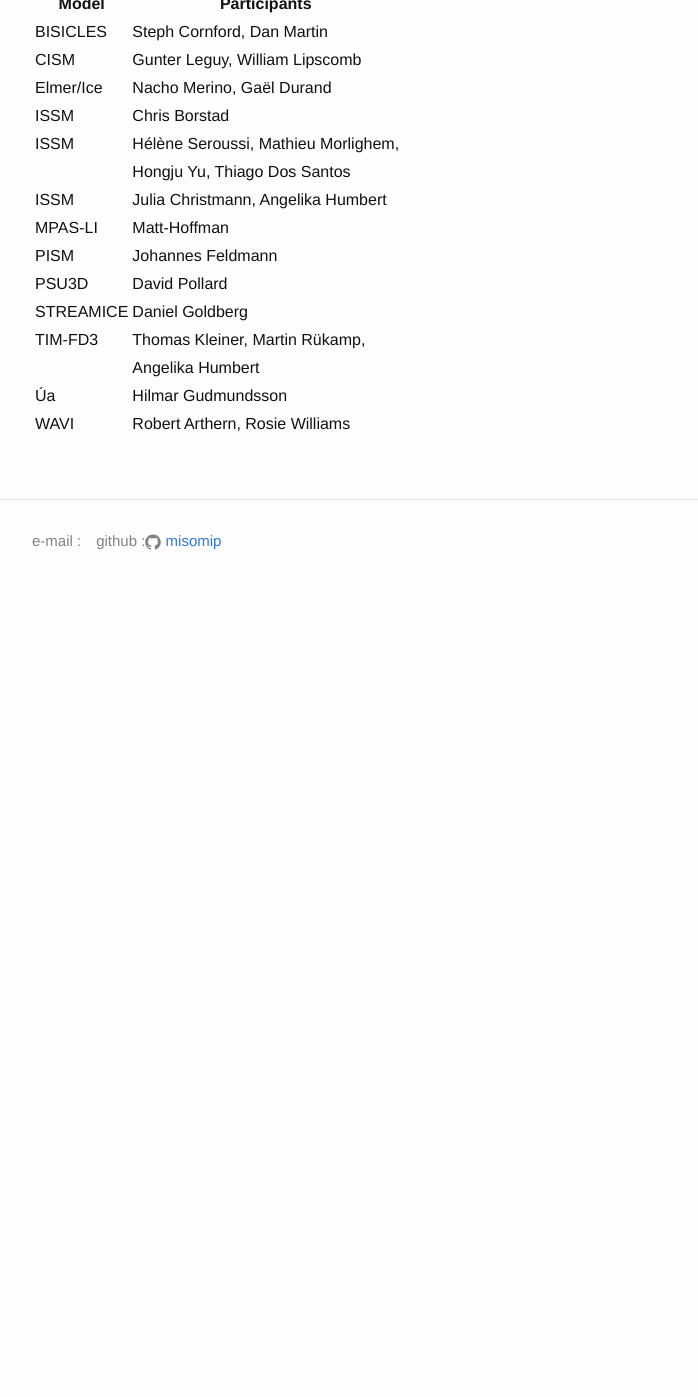
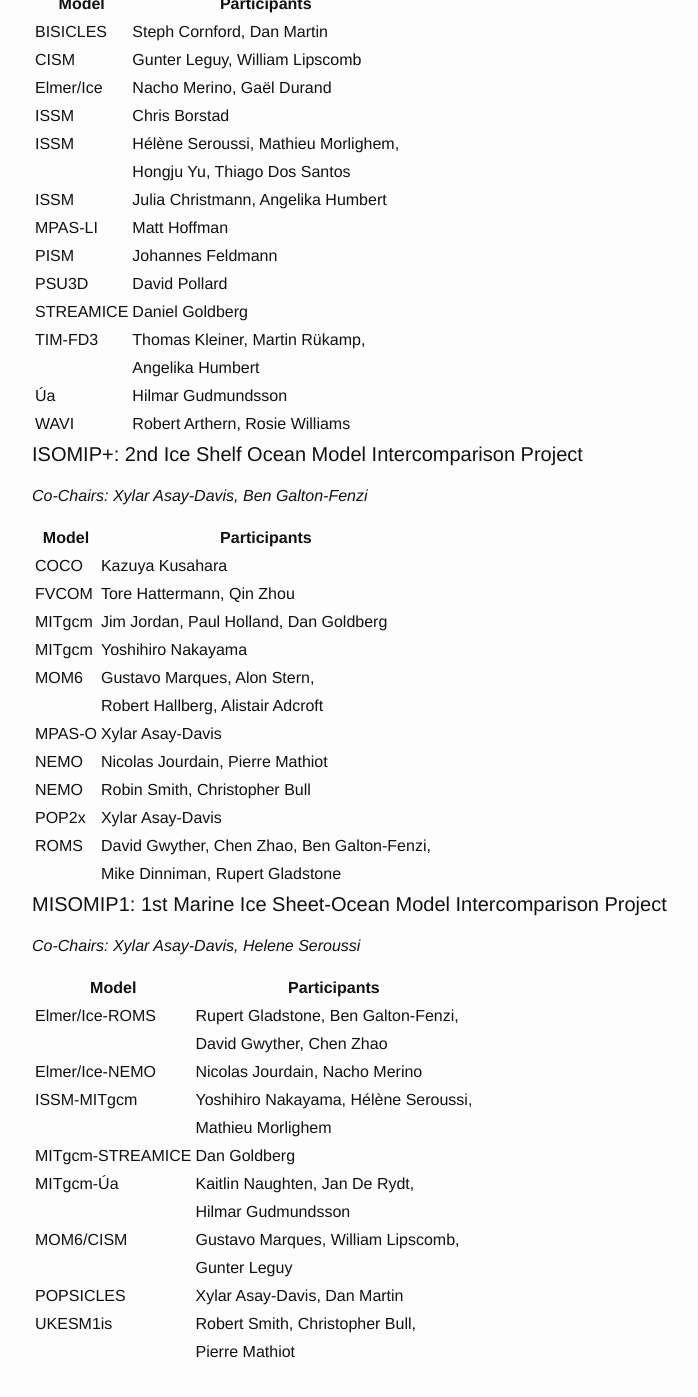
Before and after one commit to misomip/misomip.github.io, a Jekyll site: the page built from misomip1.md, in a window 1280 px wide and 1400 px high, scrolled down 328 px. Shown: the top 1397 px of the window, without its empty margins (238-936 px from the left). Built offline with Jekyll 4.4.1, drawn with Linux system fonts in a browser that asks for light colours; our own code applies the rules of GitHub Pages for plain Markdown files; before the commit the page ends 941 px from its top, so only the background shows below that.

Commit message:
importing from CliC website

```diff
--- a/misomip1.md
+++ b/misomip1.md
@@ -2,7 +2,7 @@ The first stage of MISOMIP activities (MISOMIP1) was initited during a workshop
 
 #### MISMIP+: 3rd Marine Ice Sheet Model Intercomparison Project
 
-Co-chairs: Stephen Cornford and Hilmar Gudmundsson
+_Co-chairs: Stephen Cornford and Hilmar Gudmundsson_
 
 
 | Model       |  Participants |
@@ -14,7 +14,7 @@ Co-chairs: Stephen Cornford and Hilmar Gudmundsson
 | ISSM	      | Hélène Seroussi, Mathieu Morlighem, |
 |             | Hongju Yu, Thiago Dos Santos |
 | ISSM	      | Julia Christmann, Angelika Humbert |
-| MPAS-LI     | Matt-Hoffman |
+| MPAS-LI     | Matt Hoffman |
 | PISM	      | Johannes Feldmann |
 | PSU3D	      | David Pollard |
 | STREAMICE   | Daniel Goldberg |
@@ -22,3 +22,46 @@ Co-chairs: Stephen Cornford and Hilmar Gudmundsson
 |             | Angelika Humbert |
 | Úa          | Hilmar Gudmundsson |
 | WAVI        | Robert Arthern, Rosie Williams |
+
+
+#### ISOMIP+: 2nd Ice Shelf Ocean Model Intercomparison Project
+
+_Co-Chairs: Xylar Asay-Davis, Ben Galton-Fenzi_
+
+
+| Model       |  Participants |
+| ------------| --------------|
+|COCO         | Kazuya Kusahara|
+|FVCOM        | Tore Hattermann, Qin Zhou|
+|MITgcm       | Jim Jordan, Paul Holland, Dan Goldberg|
+|MITgcm       | Yoshihiro Nakayama|
+|MOM6         | Gustavo Marques, Alon Stern, |
+|             | Robert Hallberg, Alistair Adcroft|
+|MPAS-O       | Xylar Asay-Davis|
+|NEMO         | Nicolas Jourdain, Pierre Mathiot|
+|NEMO         | Robin Smith, Christopher Bull |
+|POP2x        | Xylar Asay-Davis|
+|ROMS         | David Gwyther, Chen Zhao, Ben Galton-Fenzi, |
+|             | Mike Dinniman, Rupert Gladstone|
+
+
+#### MISOMIP1: 1st Marine Ice Sheet-Ocean Model Intercomparison Project
+
+_Co-Chairs: Xylar Asay-Davis, Helene Seroussi_
+
+
+| Model           |  Participants |
+| ----------------| --------------|
+|Elmer/Ice-ROMS	  | Rupert Gladstone, Ben Galton-Fenzi, |
+|                 | David Gwyther, Chen Zhao|
+|Elmer/Ice-NEMO	  | Nicolas Jourdain, Nacho Merino|
+|ISSM-MITgcm      | Yoshihiro Nakayama, Hélène Seroussi, |
+|                 | Mathieu Morlighem|
+|MITgcm-STREAMICE | Dan Goldberg|
+|MITgcm-Úa        | Kaitlin Naughten, Jan De Rydt, |
+|                 | Hilmar Gudmundsson|
+|MOM6/CISM        | Gustavo Marques, William Lipscomb, |
+|                 | Gunter Leguy|
+|POPSICLES        | Xylar Asay-Davis, Dan Martin|
+|UKESM1is         | Robert Smith, Christopher Bull, |
+|                 | Pierre Mathiot |
```
